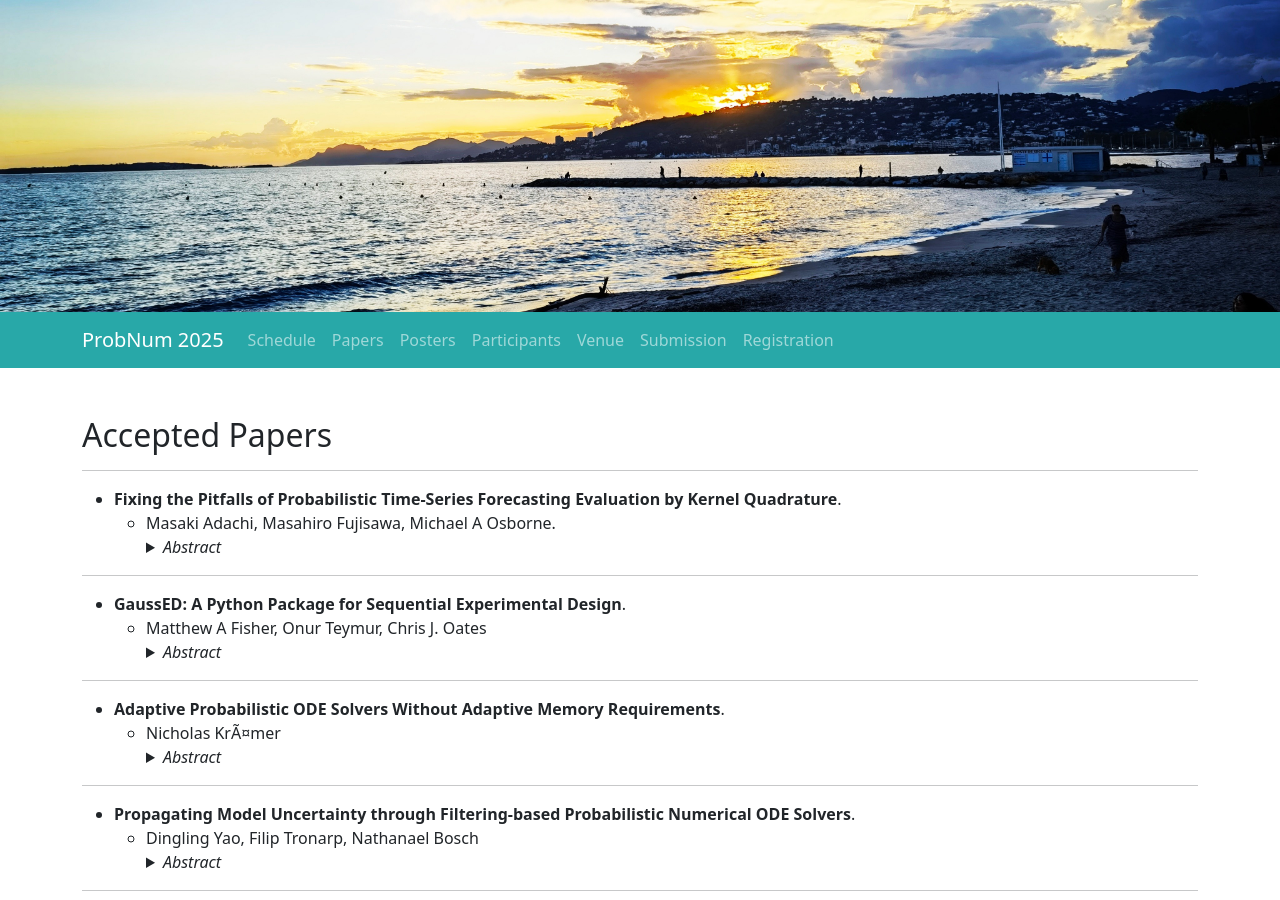
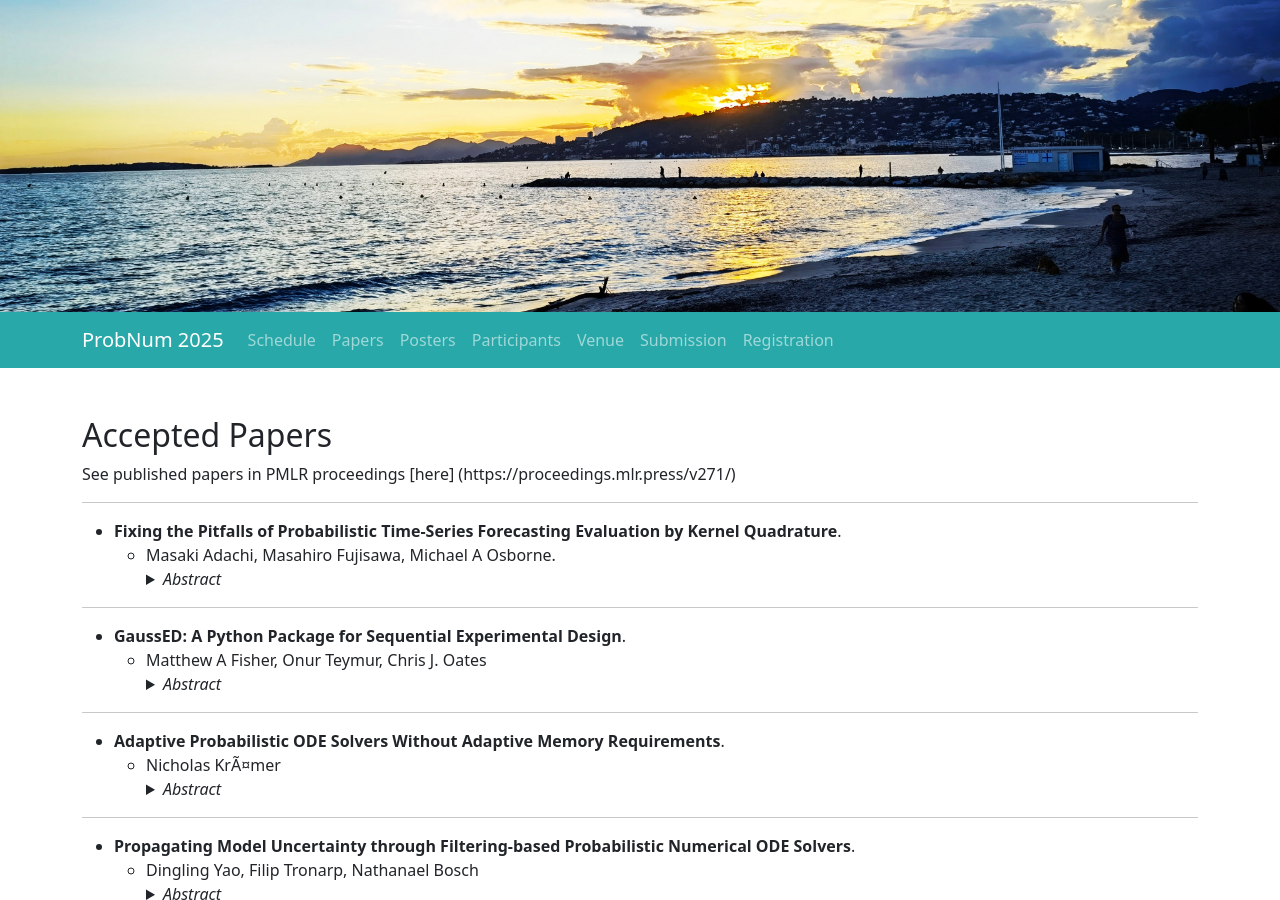
Before and after one commit to probnum2026/probnum2026.github.io, a Jekyll site: the page built from papers.md, in a window 1280 px wide and 900 px high. Built offline with Jekyll 4.4.1, drawn with Linux system fonts in a browser that asks for light colours; nearby versions of some CDN libraries.

Commit message:
Update papers.md

```diff
--- a/papers.md
+++ b/papers.md
@@ -4,6 +4,8 @@ title: "ProbNum25 : Accepted Papers"
 header_image: Juan2.jpg
 ---
 ## Accepted Papers
+
+See published papers in PMLR proceedings [here] (https://proceedings.mlr.press/v271/)
 
  ---
 - **Fixing the Pitfalls of Probabilistic Time-Series Forecasting Evaluation by Kernel Quadrature**.
```
